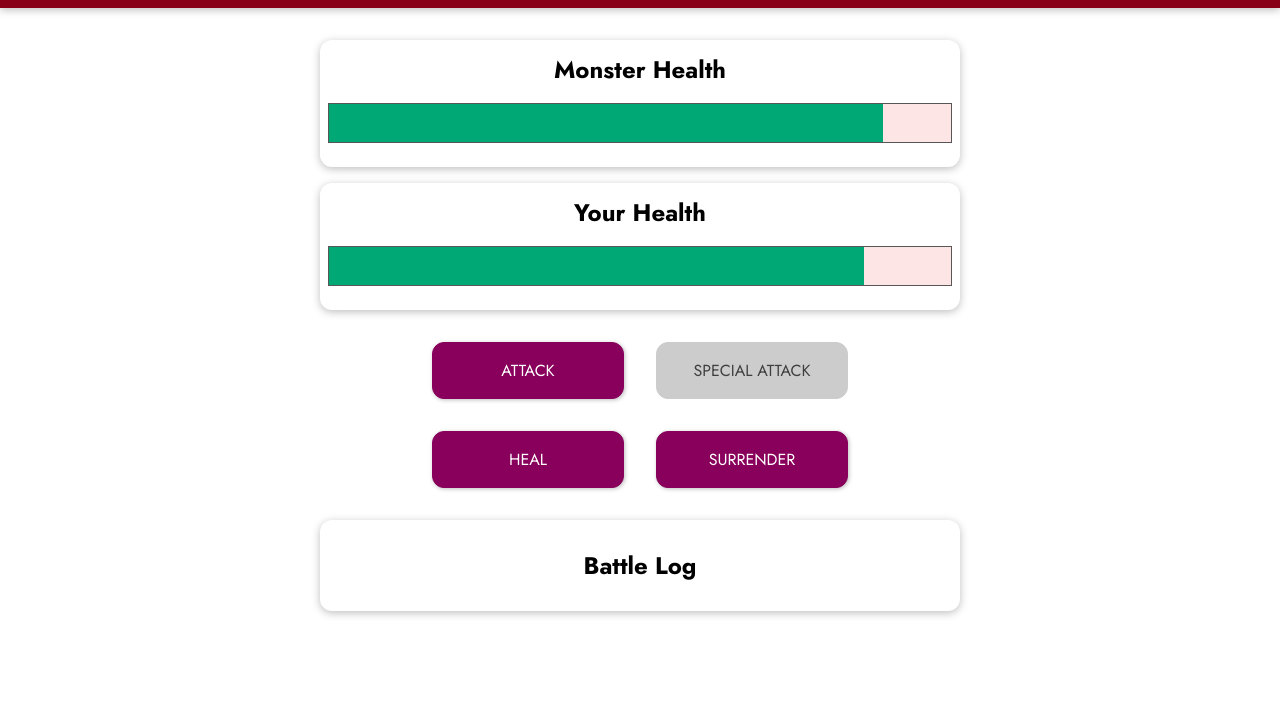
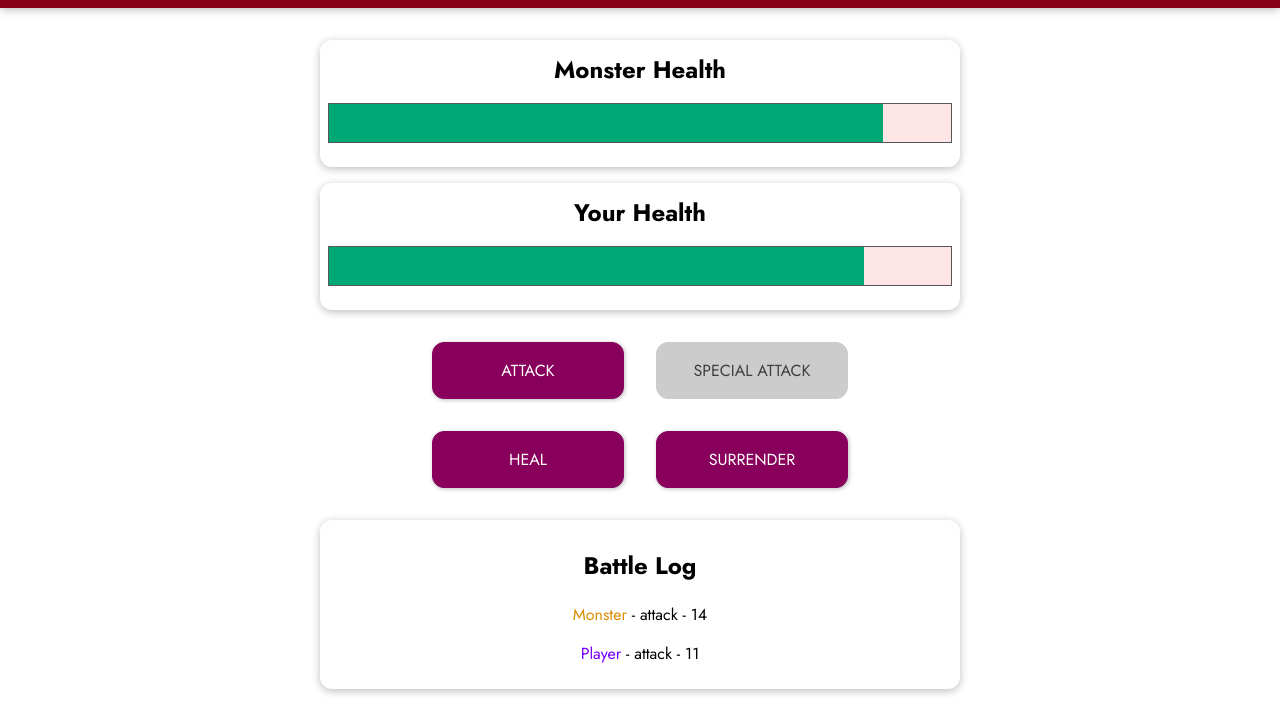
Before and after one commit to awebstyle/monsterSlayer, a plain HTML site: page index.html in a window 1280 px wide. Both pictures are taken after a click on the button "ATTACK". Shown: the part 97-802 px from the top of the page. Drawn offline with nearby package versions, Linux system fonts and the light colour scheme.

Commit message:
logs - first draft
implementation of logs (problem with who values)

```diff
--- a/app.js
+++ b/app.js
@@ -11,6 +11,7 @@ const app = Vue.createApp({
       currentRound: 0,
       end: false,
       winner: null,
+      logMessages: [],
     };
   },
 
@@ -67,6 +68,7 @@ const app = Vue.createApp({
       this.currentRound++;
       const attackValue = getRandomValue(5, 12);
       this.monsterHealth -= attackValue;
+      this.addLogMessages('Player', 'attack', attackValue);
       this.attackPlayer();
     },
 
@@ -78,6 +80,7 @@ const app = Vue.createApp({
       this.currentRound++;
       const attackValue = getRandomValue(10, 25);
       this.monsterHealth -= attackValue;
+      this.addLogMessages("Player", "special attack", attackValue);
       this.attackPlayer();
     },
 
@@ -87,6 +90,7 @@ const app = Vue.createApp({
      **/
     attackPlayer() {
       const attackValue = getRandomValue(8, 15);
+      this.addLogMessages("Monster", "attack", attackValue);
       this.playerHealth -= attackValue;
     },
 
@@ -103,6 +107,7 @@ const app = Vue.createApp({
       else {
         this.playerHealth += healthValue;
       }
+      this.addLogMessages("Player", "heal", healthValue);
       this.attackPlayer();
     },
 
@@ -115,7 +120,8 @@ const app = Vue.createApp({
       this.monsterHealth = 100,
       this.currentRound = 0,
       this.end = false,
-      this.winner = null
+      this.winner = null,
+      this.logMessages = []
     },
 
     /**
@@ -123,6 +129,17 @@ const app = Vue.createApp({
      **/
     surrender(){
       this.winner = 'monster';
+    },
+
+    /**
+     * output : log messages
+     */
+    addLogMessages(who, what, value){
+      this.logMessages.unshift({
+        actionBy: who,
+        actionType: what,
+        actionValue: value
+      })
     }
   },
 });
--- a/index.html
+++ b/index.html
@@ -44,7 +44,12 @@
       </section>
       <section id="log" class="container">
         <h2>Battle Log</h2>
-        <ul></ul>
+        <ul>
+          <li v-for="logMessage in logMessages">
+            <p><span :class="{'log--player': logMessage.actionBy === 'Player', 'log--monster' :logMessage.actionBy === 'Monster'}">{{ logMessage.actionBy }}</span> -
+              {{ logMessage.actionType }} - {{ logMessage.actionValue }}</p>
+          </li>
+        </ul>
       </section>
     </div>
   </body>
```
